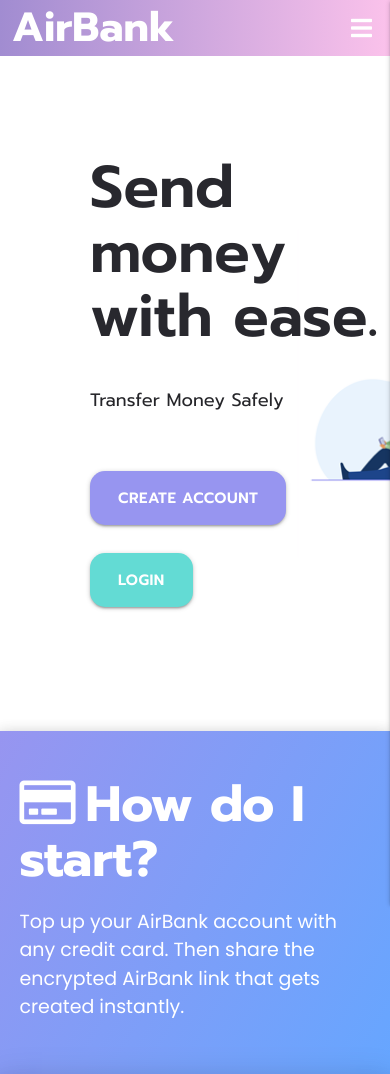
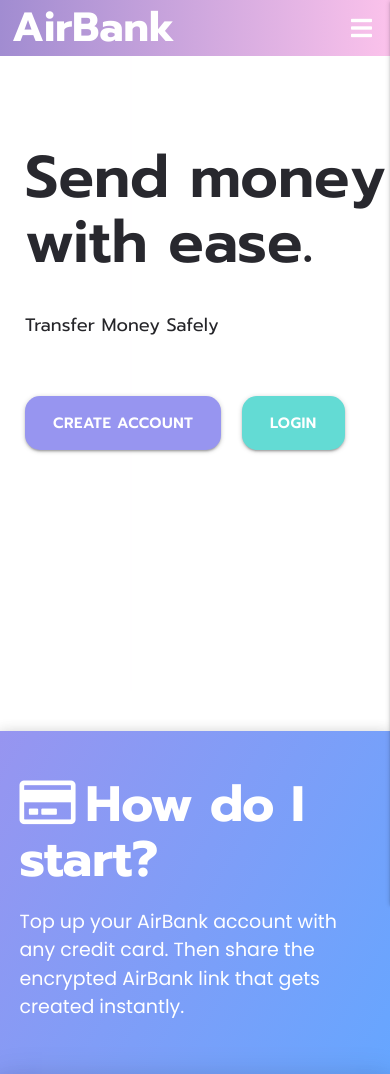
Before and after one commit to Code-Institute-Submissions/airbank, a Django app: page / in a window 390 px wide; the page is wider, and only the part inside the window is pictured. Shown: the top 1074 px of that part. Run offline with Django 3.2, Linux system fonts and the light colour scheme.

Commit message:
Fix responsiveness for Home Template

```diff
--- a/home/templates/home/index.html
+++ b/home/templates/home/index.html
@@ -43,7 +43,7 @@
 <div class="container z-depth-1 no-select">
     <div class="image-box">
         <div class="action-text"><h2>Get your AirBank Card!</h2></div>
-        <img class="home-image z-depth-1" src="static/img/heroimg.jpg"
+        <img class="home-image z-depth-1" src="static/img/airbankmockup.jpg"
         alt="Image of Airbank containing Airbank App and card">
     </div>
 </div>
--- a/static/css/style.css
+++ b/static/css/style.css
@@ -107,7 +107,7 @@
 /*---------------------------------- Home */
 
 .hero-image {
-    background-image: url("/static/img/heroimgairbank2.png");
+    background-image: url("/static/img/heroimg.png");
     background-attachment: fixed;
     background-position: left;
     background-repeat: no-repeat;
@@ -125,7 +125,7 @@
 
 .hero-text {
     font-weight: 600;
-    margin: 100px 0px 40px 90px;
+    margin: 90px 0px 40px 25px;
 }
 
 
@@ -210,3 +210,11 @@
     -ms-user-select: none;
     user-select: none;
 }
+
+
+
+@media (min-width: 1250px) {
+    .hero-text {
+        margin: 100px 0px 40px 90px;
+    }
+}
```
Also changed, not shown: static/img/airbankmockup.jpg (renamed from static/img/heroimg.jpg), static/img/heroimg.png (added).
